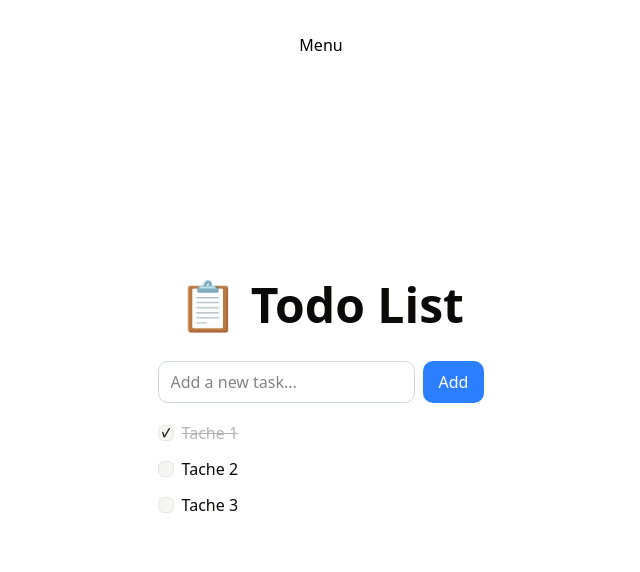
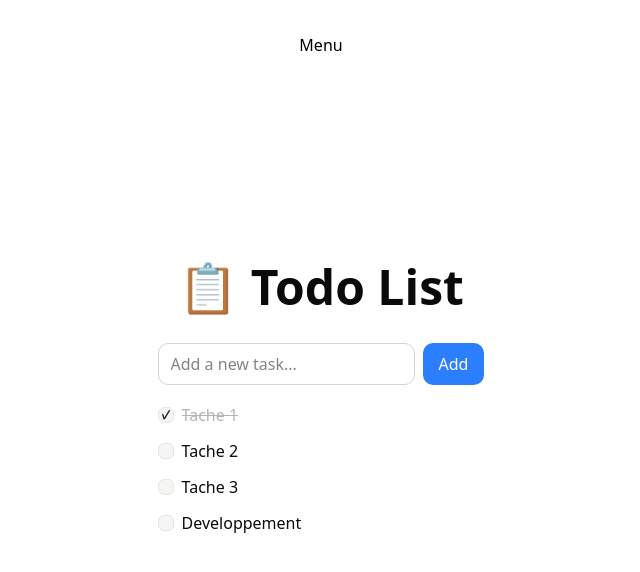
Before and after one commit to kbsi/todo_front, a Next.js app: page / in a window 1280 px wide. Shown: the top 572 px of the page, without its empty margins (319-959 px from the left). Built offline with nearby package versions, Linux system fonts and the light colour scheme.

Commit message:
fix: add missing todo item to initial todosData in TodoListDemo component

```diff
--- a/src/components/ui/todo-list-demo.tsx
+++ b/src/components/ui/todo-list-demo.tsx
@@ -5,6 +5,7 @@ const todosData: Todo[] = [
   { id: 1, title: "Tache 1", completed: true },
   { id: 2, title: "Tache 2", completed: false },
   { id: 3, title: "Tache 3", completed: false },
+  { id: 4, title: "Developpement", completed: false },
 ];
 
 export function TodoListDemo() {
```
